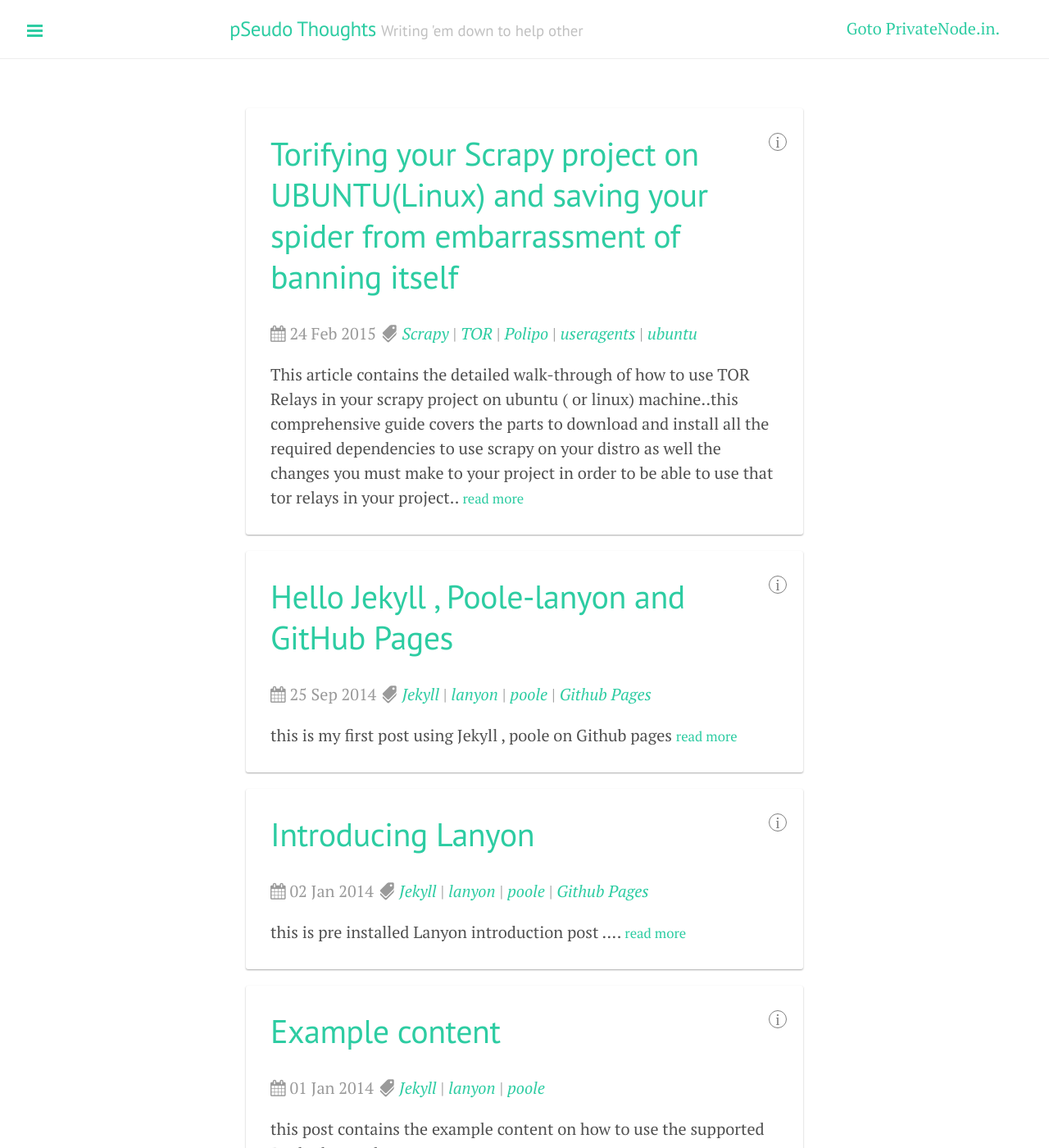
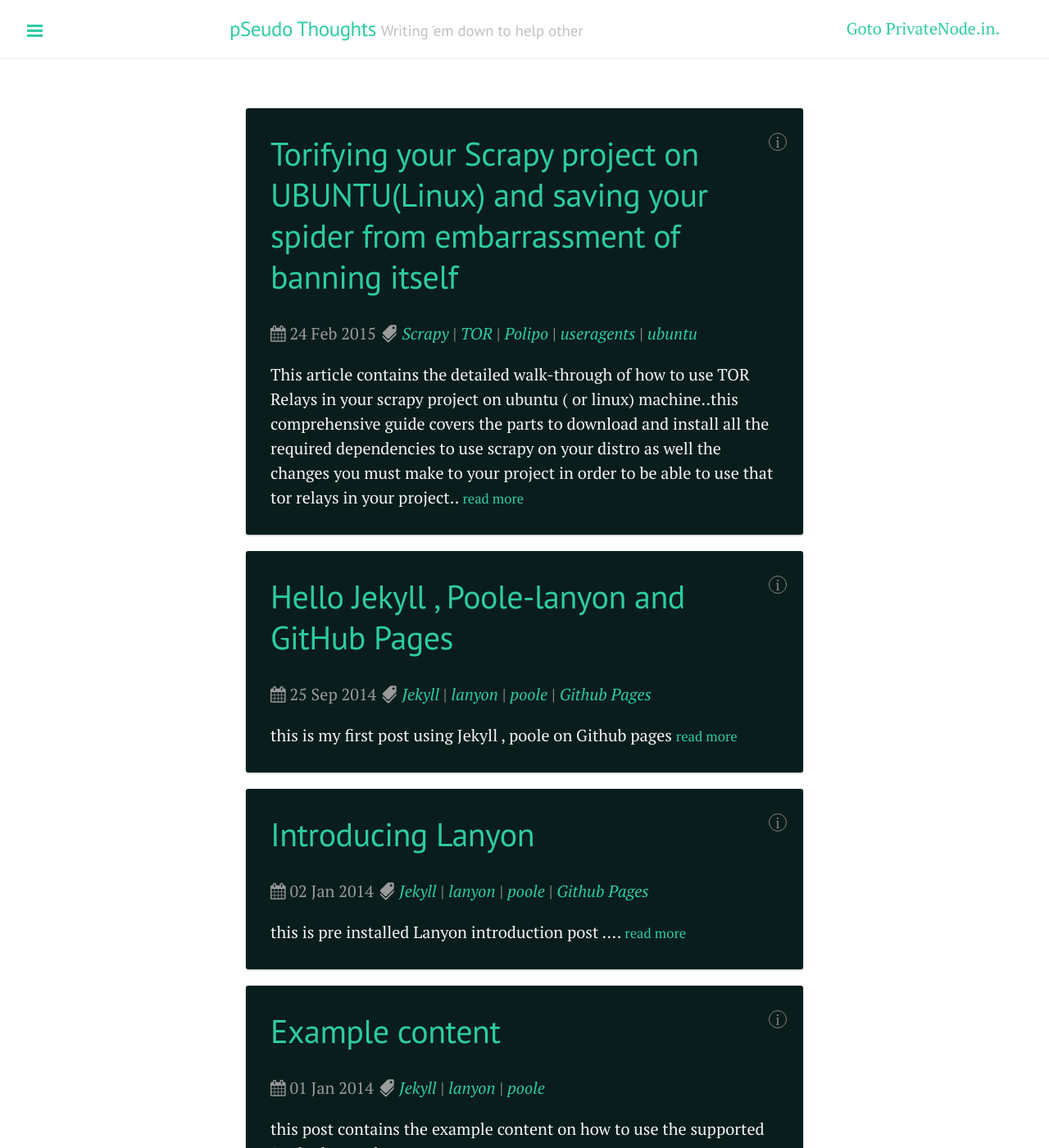
Before and after one commit to DharmeshPandav/dharmeshpandav.github.io, a Jekyll site: the page built from index.html, in a window 1280 px wide and 1400 px high. Shown: the whole window at 82% size. Built offline with Jekyll 4.4.1, drawn with Linux system fonts in a browser that asks for light colours; nearby versions of some CDN libraries; Markdown is read by kramdown in place of the engine named in the settings; the list of posts is cut into pages by our own code.

```diff
--- a/public/css/custom.css
+++ b/public/css/custom.css
@@ -108,7 +108,8 @@ a.tag-list{
 .card {
     padding:1.5rem;
     box-shadow:0 1px 2px #aaa;
-    background:white;
+    background: #0A1D1D;
+    color: #f5f5f5;
     margin:0 1rem 1rem;
     border-radius:3px;
     user-select:none;
```
